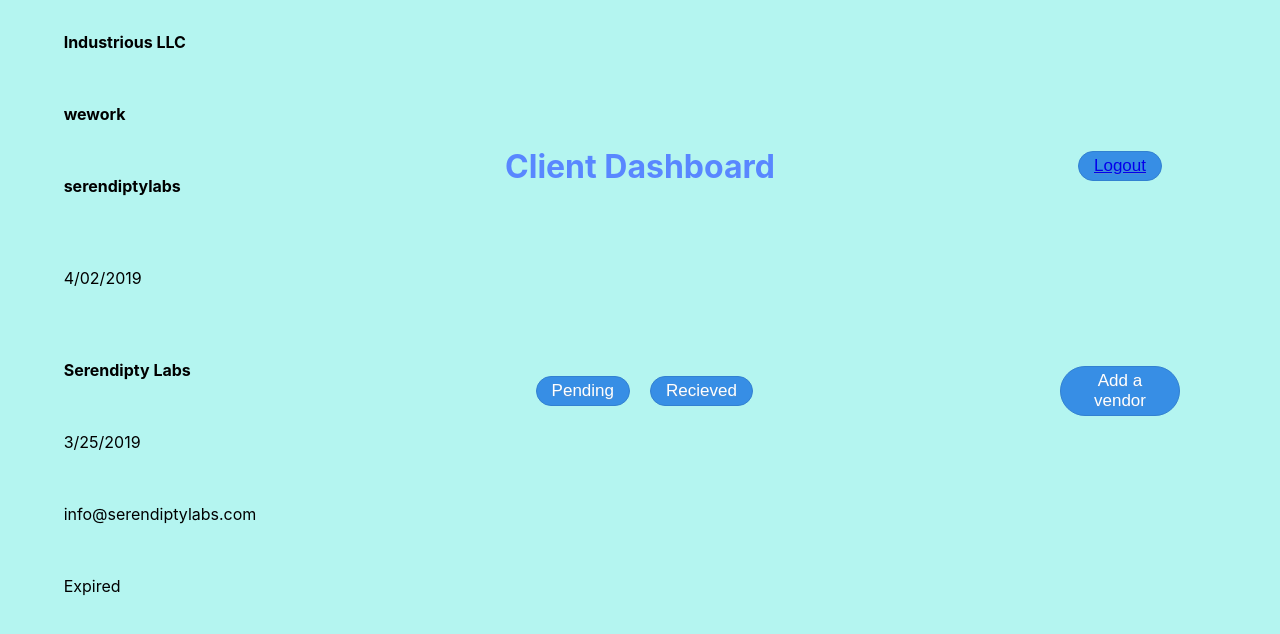
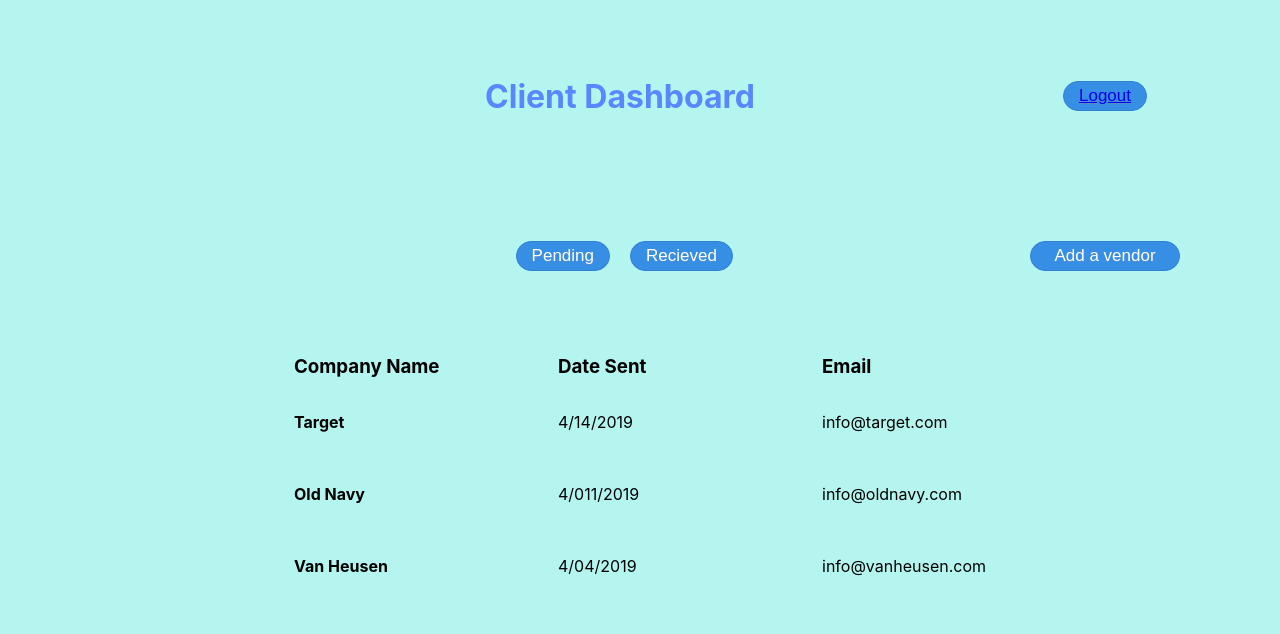
Before and after one commit to codedbyelvis/Zyllion-Demo, a React (Create React App) app: page /dashboard in a window 1280 px wide. Both pictures are taken after a click on the button "Recieved". Shown: the top 634 px of the page. Built offline with nearby package versions, Linux system fonts and the light colour scheme.

Commit message:
Dashboard done

```diff
--- a/src/components/Dashboard/Dashboard.css
+++ b/src/components/Dashboard/Dashboard.css
@@ -7,7 +7,7 @@
     display:grid;
     grid-template-columns: 1fr 1fr 1fr 1fr;
     /* grid-column-gap: 200px; */
-    grid-template-rows: 300px 1fr 3fr;
+    grid-template-rows: 1fr 1fr 3fr;
     align-items: flex-start;
 }
 
@@ -57,6 +57,7 @@
 .ven {
 margin: 50px 100px 50px 100px;
 font-size: 18px;
+width: 150px;
 }
 .vebutton {
 text-align: center;
@@ -82,29 +83,41 @@
 
 }
 
+.recievedModalCon {
+    grid-column-start: 1;
+    grid-column-end: 5;
+    grid-row-start: 3;
+    grid-row-end: 4;
+}
+
+.recievedModal {
+    text-align: left;
+    align-self: center;
+    justify-self: center;
+    display: grid;
+    grid-column-gap: 100px;
+    grid-template-columns: repeat(3, 1fr);
+
+}
+
 .CompanyName {
     display: grid;
-    /* grid-template-rows: repeat(3, 1fr); */
 }
 
 .DateSent {
     display: grid;
-    /* grid-template-rows: repeat(3, 1fr); */
 }
 
 .Email {
     display: grid;
-    /* grid-template-rows: repeat(3, 1fr); */
 }
 
 .Status {
     display: grid;
-    /* grid-template-rows: repeat(3, 1fr); */
 }
 
 .Resend {
     display: grid;
-    /* grid-template-rows: repeat(3, 1fr); */
 }
 
 .Dashboard Button {
--- a/src/components/Dashboard/Dashboard.js
+++ b/src/components/Dashboard/Dashboard.js
@@ -43,7 +43,7 @@
             <div className='pendingModalCon'>
             <div className='pendingModal'>
                 <div className='CompanyName'>
-                  <div className="ChoiceTitle"><h5>Company Name</h5></div>
+                  <div className="ChoiceTitle"><h3>Company Name</h3></div>
                   <div className="ChoiceOneName"><p><b>WeWork LLC</b></p></div>
                     <br/>
                     <div className="ChoiceTwoName"><p><b>serendipty Labs</b></p></div>
@@ -53,7 +53,7 @@
                 </div>
 
                 <div className='DateSent'>
-                <div className="ChoiceDate"><h5>Date Sent</h5></div>
+                <div className="ChoiceDate"><h3>Date Sent</h3></div>
                 <div className="ChoiceOneDate"><p>4/11/2019</p></div>
                     <br/>
                     <div className="ChoiceTwoDate"><p>4/08/2019</p></div>
@@ -63,7 +63,7 @@
                 </div>
 
                 <div className='Email'>
-                <div className="ChoiceEmail"><h5>Email</h5></div>
+                <div className="ChoiceEmail"><h3>Email</h3></div>
                 <div className="ChoiceOneEmail"><p>info@wework.com</p></div>
                     <br/>
                     <div className="ChoiceTwoEmail"><p>info@serendiptylabs.com</p></div>
@@ -73,17 +73,17 @@
                 </div>
 
                 <div className='Status'>
-                <div className="ChoiceStatus"><h5>Status</h5></div>
+                <div className="ChoiceStatus"><h3>Status</h3></div>
                 <div className="ChoiceOneStatus"><p>Pending</p></div>
                   <br/>
                   <div className="ChoiceTwoStatus"><p>Pending</p></div>
                   <br/>
-                  <div className="ChoiceThreeStatus"><p>Pending</p></div>
+                  <div className="ChoiceThreeStatus"><p>Expired</p></div>
                   <br/>
                   </div>
 
                 <div className='Resend'>
-                <div className="ChoiceResend"><h5>Resend</h5></div>
+                <div className="ChoiceResend"><h3>Resend</h3></div>
                 <div className="ChoiceOneResend">
                   <button>Resend</button></div>
                   <br/>
@@ -103,61 +103,64 @@
 
 
         const RecievedCompanies = () => (
+          <div className='recievedModalCon'>
           <div className='recievedModal'>
               <div className='CompanyName'>
-                  {/* <h5>Company Name</h5> */}
-                  <div className="theone"><p><b>Industrious LLC</b></p></div>
+                <div className="RecTitle"><h3>Company Name</h3></div>
+                <div className="RecOneName"><p><b>Target</b></p></div>
                   <br/>
-                  <div><p><b>wework</b></p></div>
+                  <div className="RecTwoName"><p><b>Old Navy</b></p></div>
                   <br/>
-                  <div><p><b>serendiptylabs</b></p></div>
-                  {/* <p>4/04/2019</p> */}
-                  {/* <p>info@Industriousoffice.com</p> */}
+                  <div className="RecThreeName"><p><b>Van Heusen</b></p></div>
                   <br/>
-                    {/* <p>Pending</p> */}
-                    {/* <button>Resend</button> */}
-                    {/* <br/> */}
               </div>
-                <div className='DateRecieved'>
-                    {/* <p><b>WeLive LLC</b></p> */}
+
+              <div className='DateSent'>
+              <div className="RecDate"><h3>Date Sent</h3></div>
+              <div className="RecOneDate"><p>4/14/2019</p></div>
                   <br/>
-                    <p>4/02/2019</p>
+                  <div className="RecTwoDate"><p>4/011/2019</p></div>
                   <br/>
-                    {/* <p>info@welive.com</p> */}
+                  <div className="RecThreeDate"><p>4/04/2019</p></div>
                   <br/>
-                    {/* <p>Pending</p> */}
-                  {/* <h5>Date Recieved</h5> */}
+              </div>
+
               <div className='Email'>
-                  <p><b>Serendipty Labs</b></p>
+              <div className="RecEmail"><h3>Email</h3></div>
+              <div className="RecOneEmail"><p>info@target.com</p></div>
                   <br/>
-                  <p>3/25/2019</p>
+                  <div className="RecTwoEmail"><p>info@oldnavy.com</p></div>
                   <br/>
-                  <p>info@serendiptylabs.com</p>
+                  <div className="RecThreeEmail"><p>info@vanheusen.com</p></div>
                   <br/>
-                    <p>Expired</p>
+              </div>
+
+              {/* <div className='Status'>
+              <div className="RecStatus"><h3>Status</h3></div>
+              <div className="RecOneStatus"><p>Pending</p></div>
+                <br/>
+                <div className="RecTwoStatus"><p>Pending</p></div>
+                <br/>
+                <div className="RecThreeStatus"><p>Pending</p></div>
+                <br/>
+                </div>  */}
+
+              {/* <div className='Resend'>
+              <div className="RecResend"><h3>Resend</h3></div>
+              <div className="RecOneResend">
+                <button>Resend</button></div>
+                <br/>
+                <div className="RecTwoResend">
+                <button>Resend</button></div>
+                <br/>
+                <div className="RecThreeResend">
+                <button>Resend</button></div>
+                <br/>
+              </div>                   */}
 
 
+          {console.log('Acutally Jack', this.state.pending)}
             </div>
-
-                  {/* <h5>Email</h5> */}
-
-
-                  {/* <button>Resend</button> */}
-                    {/* <br/> */}
-
-                </div>
-
-                <div className='Status'>
-                  {/* <h5>Status</h5> */}
-
-
-
-                  {/* <button>Resend</button> */}
-                </div>
-
-
-
-                {console.log('Acutally John', this.state.pending)}
             </div>
           )
 
```
Lines whose indentation alone changed are shown as unchanged.
